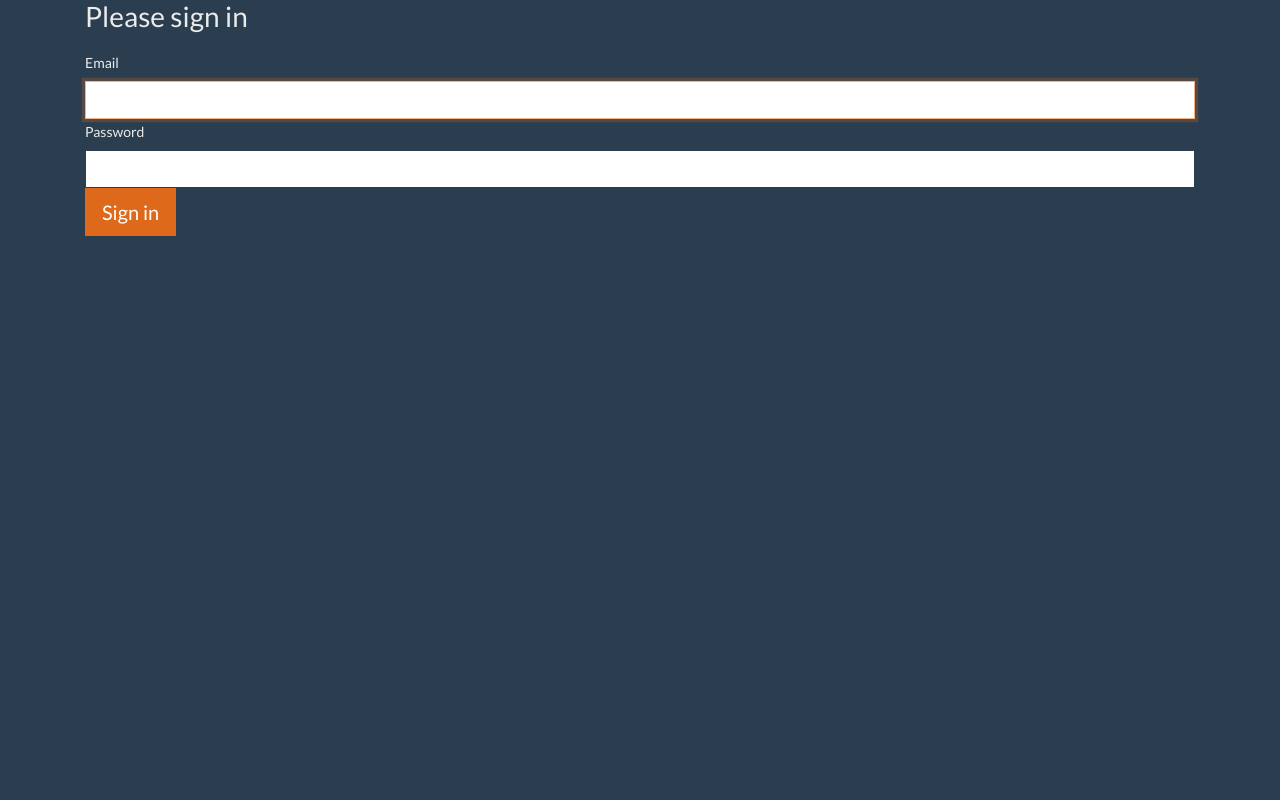
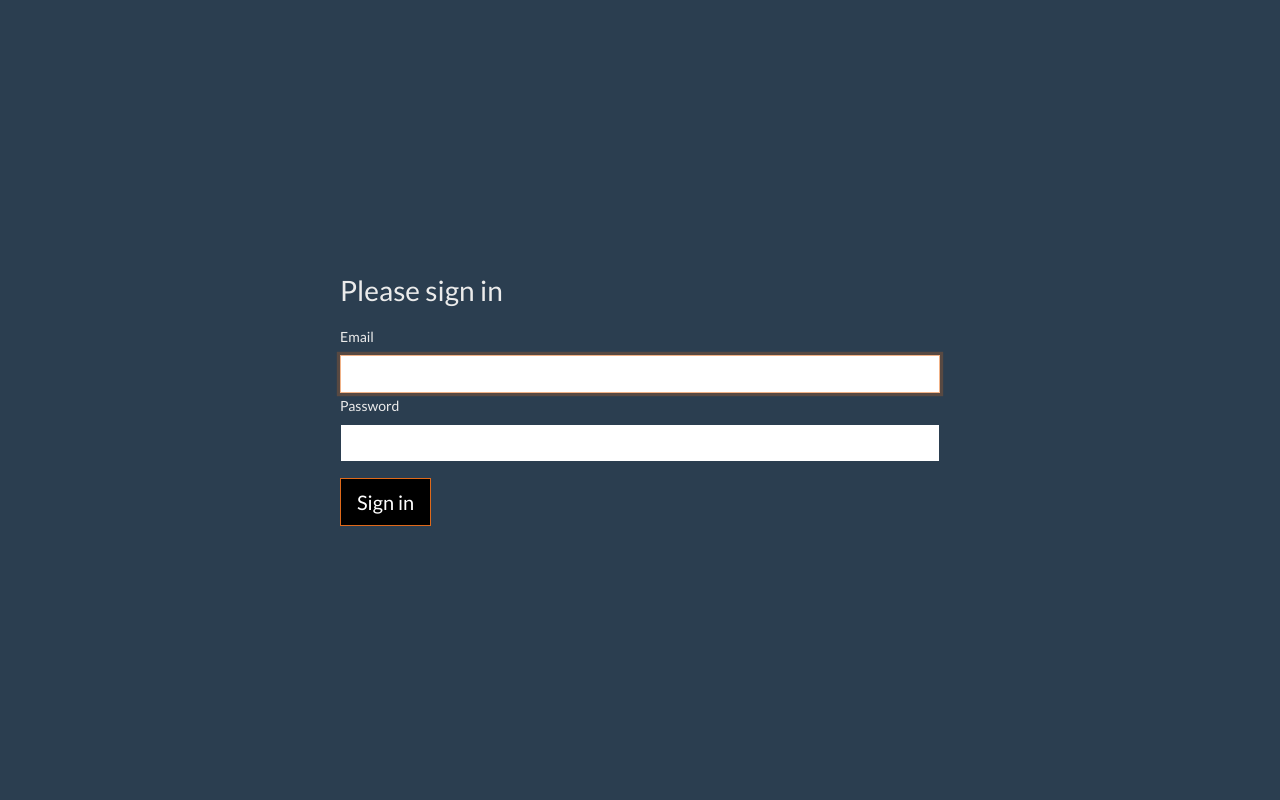
Before and after one commit to VincentFarcy/unnamed-game, a Symfony app: template back/templates/security/login.html.twig in a window 1280 px wide. Run offline with Twig, Linux system fonts and the light colour scheme; the template is opened without the code that fills it, so the values that code supplies are empty; some libraries are stand-ins or nearby versions.

Commit message:
change color css and position

```diff
--- /dev/null
+++ b/back/public/css/login.css
@@ -0,0 +1,31 @@
+html,body {
+
+    height: 100%;
+}
+
+.container {
+
+    height: 100%;
+    display:flex;
+    justify-content: center;
+    align-items: center;
+    width: 100%;
+}
+
+.form {
+
+    width: 100%;
+    max-width: 600px;
+}
+
+.btn {
+
+    background-color: black;
+    margin-top: 1rem ;
+}
+
+
+.btn:hover {
+
+    background-color:#DF691A;
+}
--- a/back/templates/base.html.twig
+++ b/back/templates/base.html.twig
@@ -4,6 +4,7 @@
         <meta charset="UTF-8">
         <title>{% block title %}Welcome!{% endblock %}</title>
         <link rel="stylesheet" href="{{ asset('css/superhero.min.css') }}">
+        <link rel="stylesheet" href="{{ asset('css/login.css') }}">
 
 
     </head>
--- a/back/templates/security/login.html.twig
+++ b/back/templates/security/login.html.twig
@@ -4,7 +4,7 @@
 
 {% block body %}
 <div class="container">
-    <form method="post">
+    <form class="form" method="post">
         {% if error %}
             <div class="alert alert-danger">{{ error.messageKey|trans(error.messageData, 'security') }}</div>
         {% endif %}
```
